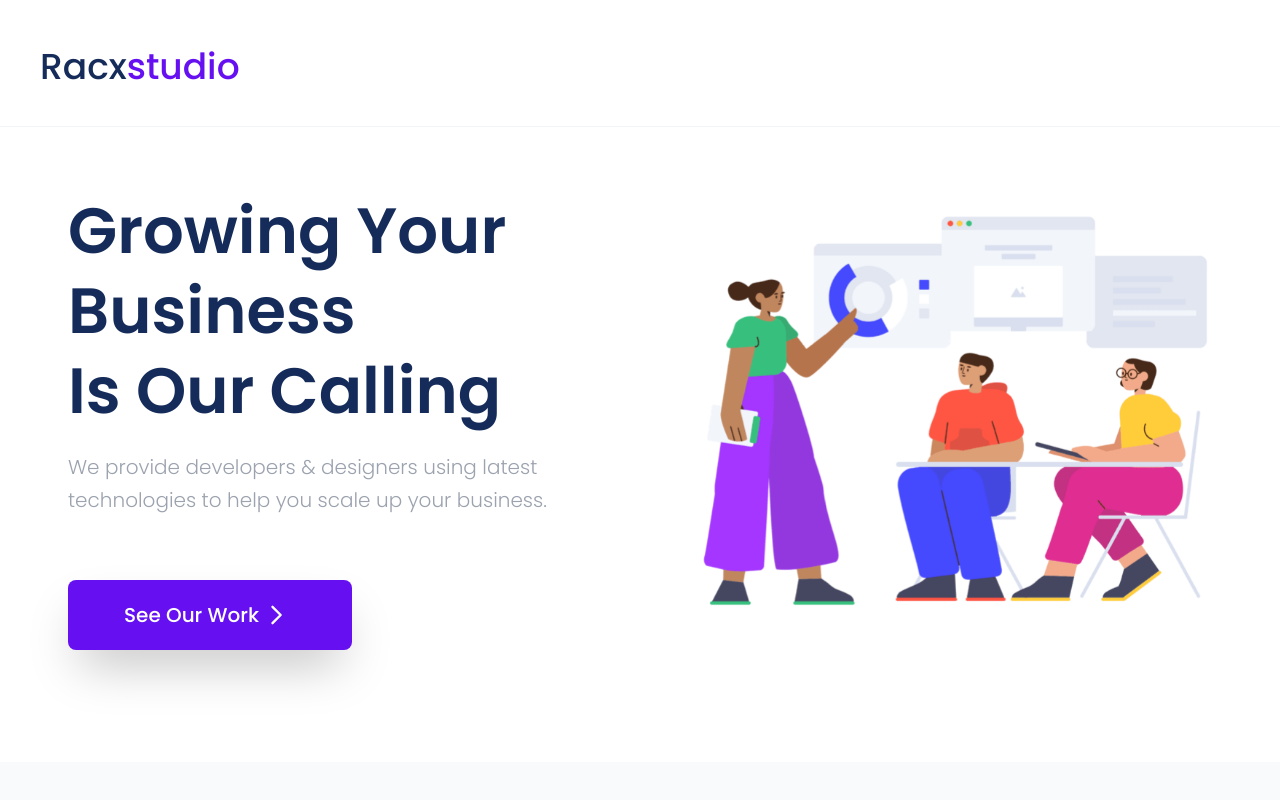
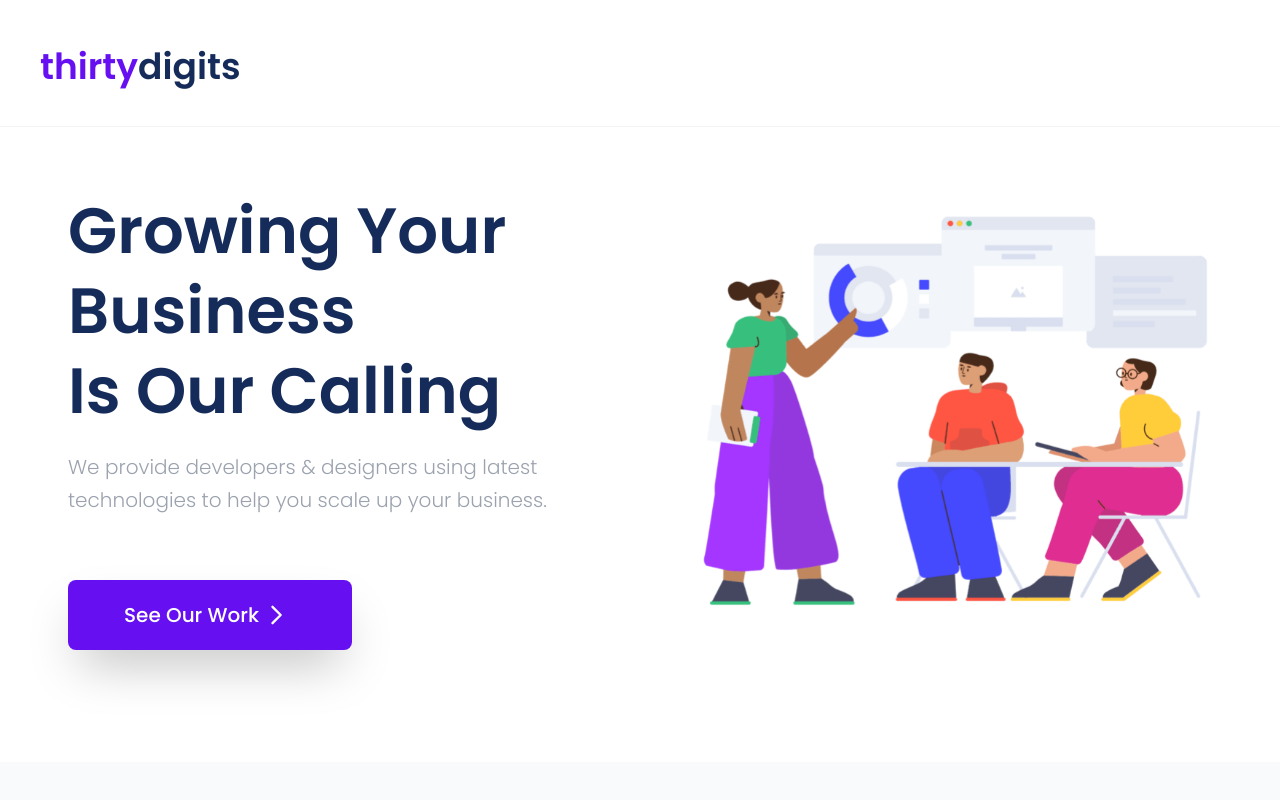
Before and after one commit to cleversamer/thirty-digits-website, a React (Create React App) app: page / in a window 1280 px wide. Shown: the top 800 px of the page. Built offline with nearby package versions, Linux system fonts and the light colour scheme.

Commit message:
updated brand name

```diff
--- a/package.json
+++ b/package.json
@@ -1,6 +1,6 @@
 {
-  "name": "tailwind-racxstudio",
-  "version": "0.1.0",
+  "name": "thirty-digits",
+  "version": "1.0.0",
   "private": true,
   "dependencies": {
     "@craco/craco": "^6.1.1",
--- a/src/parts/BrandIcon.js
+++ b/src/parts/BrandIcon.js
@@ -3,9 +3,9 @@
 const BrandIcon = () => {
   return (
     <Button className="" type="link" href="/">
-      <p className="text-theme-blue text-4xl">
-        Racx
-        <span className="text-theme-purple">studio</span>
+      <p className="text-theme-blue text-4xl font-bold">
+        <span className="text-theme-purple">thirty</span>
+        digits
       </p>
     </Button>
   );
```
